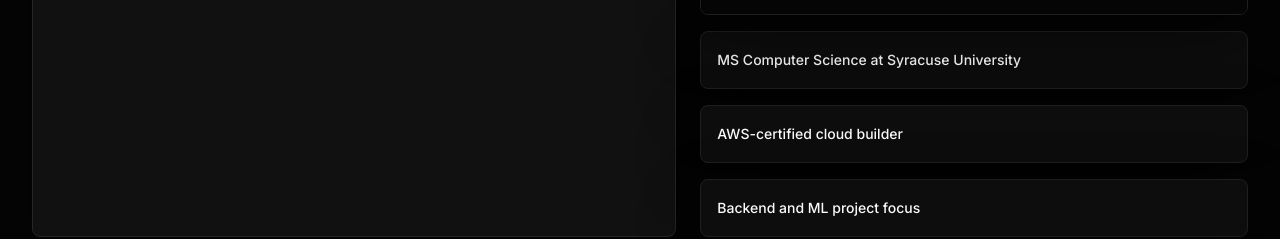
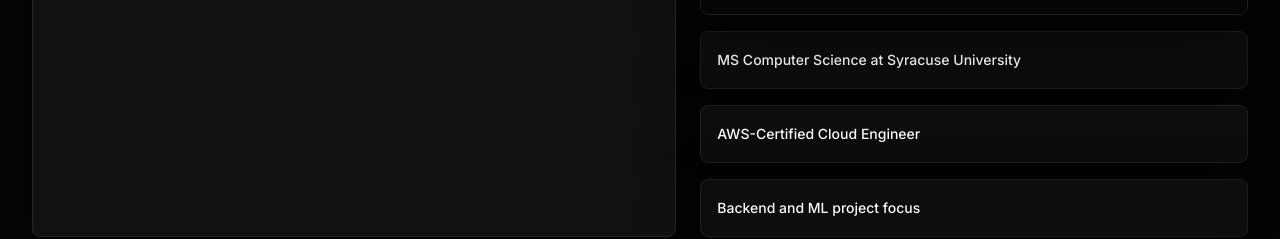
Before and after one commit to shubhamjoshi1303/aws-cloud-portfolio, a React (Vite) app: page / in a window 1280 px wide. Shown: the part 1460-1699 px from the top of the page. Built offline with nearby package versions, Linux system fonts and the light colour scheme.

Commit message:
Test CI/CD deployment

```diff
--- a/src/App.jsx
+++ b/src/App.jsx
@@ -52,7 +52,7 @@ export default function App() {
                   Cloud / Backend Engineer
                 </p>
               </div>
-              {["MS Computer Science at Syracuse University", "AWS-certified cloud builder", "Backend and ML project focus"].map((item) => (
+              {["MS Computer Science at Syracuse University", "AWS-Certified Cloud Engineer", "Backend and ML project focus"].map((item) => (
                 <div key={item} className="quiet-card p-4">
                   <p className="text-sm font-medium leading-6 text-[#FAFAFA]">{item}</p>
                 </div>
```
